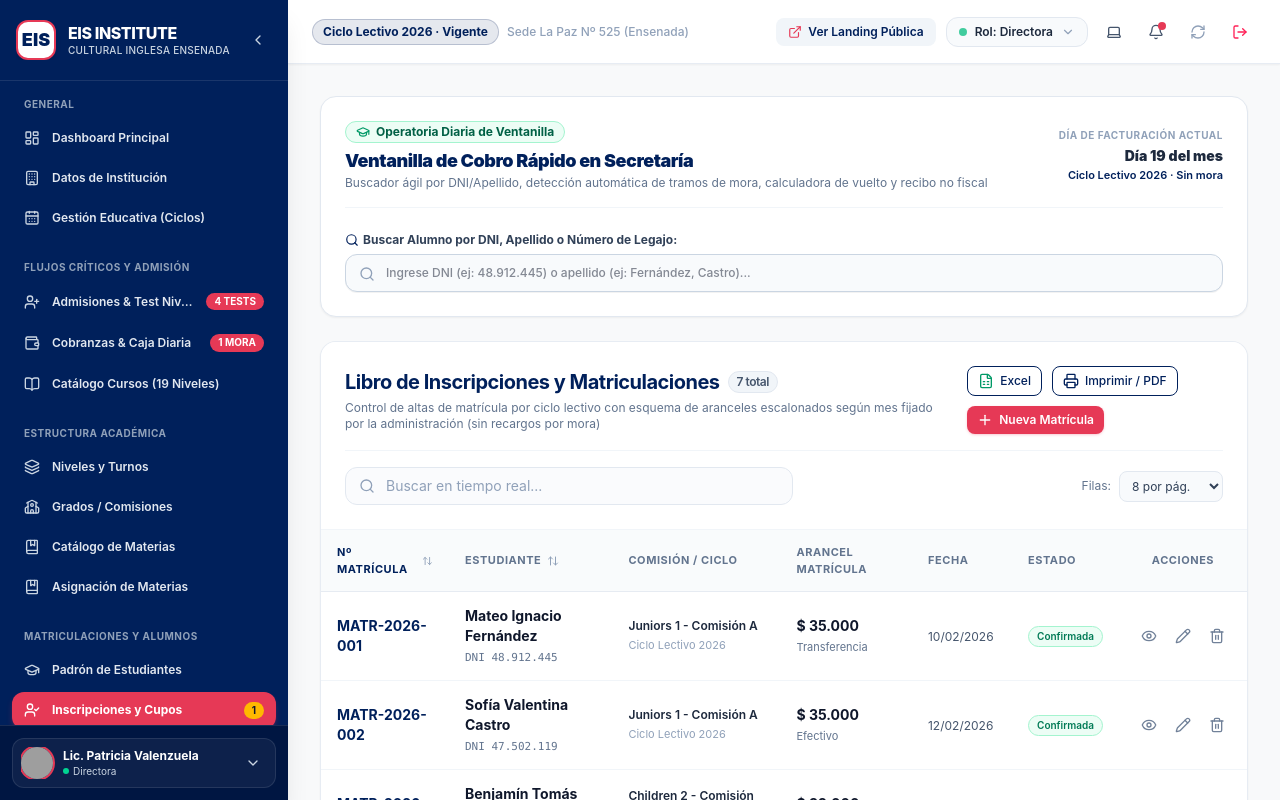
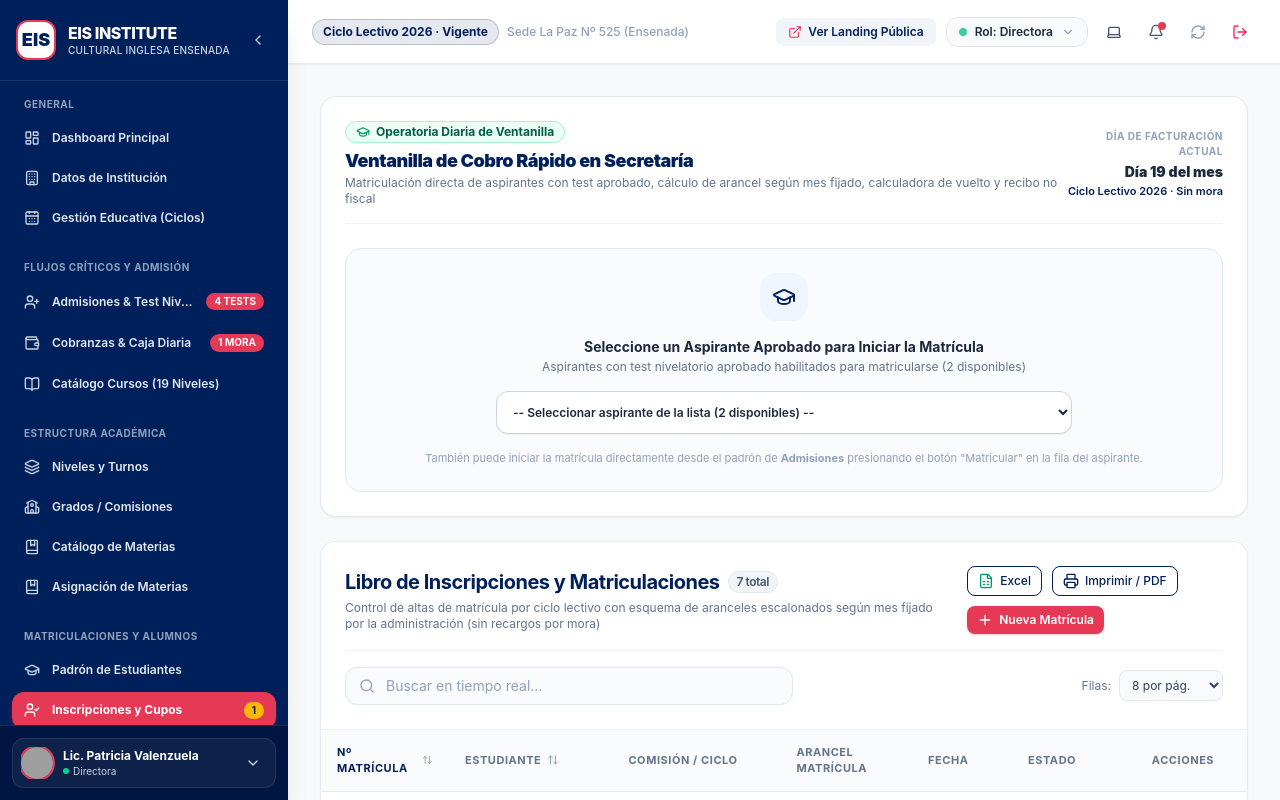
Before and after one commit to LucioBorda/sistema-gestion-eis, a Next.js app: page /admin/inscripciones in a window 1280 px wide. Built offline with nearby package versions, Linux system fonts and the light colour scheme; grey boxes are pictures that could not be loaded.

Commit message:
fix(inscripciones): remove stuck floating dropdown and provide clean native selector for aspirantes

```diff
--- a/app/admin/inscripciones/page.tsx
+++ b/app/admin/inscripciones/page.tsx
@@ -30,9 +30,7 @@ import {
   Info,
   User,
   Receipt,
-  Search,
   Wallet,
-  ArrowRight,
 } from "lucide-react";
 
 // Escala de Aranceles de Matrícula por Mes fijada por la Administración Escolar
@@ -121,37 +119,19 @@ function InscripcionesContent(): React.ReactElement {
       setPostMetodoPago("Efectivo");
       setMontoRecibidoMatricula(0);
       setComprobanteRefMatricula(`CAJA-MATR-${Date.now().toString().slice(-4)}`);
+    } else if (!postulanteIdParam) {
+      setSelectedPostulanteParaMatricula(null);
     }
-  }, [actionParam, targetPostulante?.id, comisiones]);
-
-  // Search state for Pre-Alumnos ready to matriculate (Formato Operatoria de Ventanilla)
-  const [searchPostulanteQuery, setSearchPostulanteQuery] = useState("");
-  const [isSearchFocused, setIsSearchFocused] = useState(false);
+  }, [actionParam, targetPostulante?.id, postulanteIdParam, comisiones]);
 
   // Pre-alumnos list (aspirantes con test aprobado listos para matricular)
   const preAlumnos = React.useMemo(() => {
     return postulantes.filter((p) => p.estado === "Pre-Alumno");
   }, [postulantes]);
 
-  // Filtered search results
-  const searchResultsPostulantes = React.useMemo(() => {
-    if (!searchPostulanteQuery.trim()) {
-      return preAlumnos;
-    }
-    const q = searchPostulanteQuery.toLowerCase();
-    return preAlumnos.filter(
-      (p) =>
-        p.nombreCompleto.toLowerCase().includes(q) ||
-        p.dni.replace(/\./g, "").includes(q.replace(/\./g, "")) ||
-        (p.resultadoCorreccion?.nivelAsignado || "").toLowerCase().includes(q)
-    );
-  }, [searchPostulanteQuery, preAlumnos]);
-
-  // Handler to select an applicant from the search desk
+  // Handler to select an applicant for matriculation
   const handleSelectPostulante = (post: PostulanteItem) => {
     setSelectedPostulanteParaMatricula(post);
-    setSearchPostulanteQuery("");
-    setIsSearchFocused(false);
 
     // Auto-match commission based on assigned level
     const assignedLevel = post.resultadoCorreccion?.nivelAsignado || "";
@@ -528,7 +508,7 @@ function InscripcionesContent(): React.ReactElement {
               Ventanilla de Cobro Rápido en Secretaría
             </h2>
             <p className="text-xs text-slate-500">
-              Buscador ágil por DNI/Apellido, detección automática de tramos de mora, calculadora de vuelto y recibo no fiscal
+              Matriculación directa de aspirantes con test aprobado, cálculo de arancel según mes fijado, calculadora de vuelto y recibo no fiscal
             </p>
           </div>
 
@@ -545,74 +525,49 @@ function InscripcionesContent(): React.ReactElement {
           </div>
         </div>
 
-        {/* Buscador Universal de Aspirantes Aprobados */}
-        <div className="relative">
-          <label className="block text-xs font-bold text-slate-700 mb-1.5 flex items-center gap-1">
-            <Search className="w-3.5 h-3.5 text-[#00205B]" />
-            Buscar Alumno por DNI, Apellido o Número de Legajo:
-          </label>
-          <div className="relative">
-            <input
-              type="text"
-              value={searchPostulanteQuery}
-              onChange={(e) => setSearchPostulanteQuery(e.target.value)}
-              onFocus={() => setIsSearchFocused(true)}
-              placeholder="Ingrese DNI (ej: 48.912.445) o apellido (ej: Fernández, Castro)..."
-              className="w-full pl-10 pr-4 py-2.5 text-xs bg-slate-50 border border-slate-300 rounded-xl focus:outline-none focus:ring-2 focus:ring-[#00205B] focus:bg-white transition-all shadow-2xs font-medium"
-            />
-            <Search className="w-4 h-4 text-slate-400 absolute left-3.5 top-3" />
-            {searchPostulanteQuery && (
-              <button
-                type="button"
-                onClick={() => setSearchPostulanteQuery("")}
-                className="absolute right-3.5 top-2.5 text-xs text-slate-400 hover:text-slate-600 font-semibold"
-              >
-                Limpiar
-              </button>
-            )}
+        {/* Si no hay aspirante seleccionado, mostramos un selector limpio sin menús flotantes trabados */}
+        {!selectedPostulanteParaMatricula ? (
+          <div className="p-6 bg-slate-50/80 rounded-2xl border border-slate-200 text-center space-y-4">
+            <div className="w-12 h-12 mx-auto rounded-2xl bg-blue-50 text-[#00205B] flex items-center justify-center font-bold">
+              <GraduationCap className="w-6 h-6" />
+            </div>
+            <div>
+              <h3 className="text-sm font-bold text-slate-800">
+                Seleccione un Aspirante Aprobado para Iniciar la Matrícula
+              </h3>
+              <p className="text-xs text-slate-500 mt-0.5">
+                Aspirantes con test nivelatorio aprobado habilitados para matricularse ({preAlumnos.length} disponibles)
+              </p>
             </div>
 
-          {/* Dropdown de Resultados Ágiles */}
-          {isSearchFocused && (
-            <div className="absolute z-20 left-0 right-0 mt-1 bg-white rounded-xl border border-slate-200 shadow-xl overflow-hidden divide-y divide-slate-100 max-h-64 overflow-y-auto">
-              {searchResultsPostulantes.length > 0 ? (
-                searchResultsPostulantes.map((post) => (
-                  <button
-                    key={post.id}
-                    type="button"
-                    onMouseDown={() => handleSelectPostulante(post)}
-                    className="w-full px-4 py-3 text-left hover:bg-slate-50 transition-colors flex items-center justify-between text-xs"
+            <div className="max-w-xl mx-auto">
+              <select
+                value=""
+                onChange={(e) => {
+                  const found = preAlumnos.find((p) => p.id === e.target.value);
+                  if (found) handleSelectPostulante(found);
+                }}
+                className="w-full text-xs font-semibold p-3 rounded-xl border border-slate-300 bg-white focus:outline-none focus:ring-2 focus:ring-[#00205B] shadow-2xs text-slate-800 cursor-pointer"
               >
-                    <div>
-                      <span className="font-bold text-slate-900 block">{post.nombreCompleto}</span>
-                      <span className="text-[11px] text-slate-500 font-mono">
-                        DNI {post.dni} · {post.franjaEtaria} ({post.edad} años) · Nivel: {post.resultadoCorreccion?.nivelAsignado || "General"}
-                      </span>
-                    </div>
-                    <div className="flex items-center gap-2">
-                      <Badge variant="navy" size="sm">
-                        {post.resultadoCorreccion?.nivelAsignado || "Apto Matrícula"}
-                      </Badge>
-                      <ArrowRight className="w-4 h-4 text-slate-400" />
-                    </div>
-                  </button>
-                ))
-              ) : (
-                <div className="p-4 text-center text-xs text-slate-500">
-                  {preAlumnos.length === 0
-                    ? "No hay aspirantes con test aprobado pendientes de matriculación."
-                    : "No se encontraron aspirantes que coincidan con la búsqueda."}
-                </div>
-              )}
-            </div>
-          )}
+                <option value="">
+                  {preAlumnos.length > 0
+                    ? `-- Seleccionar aspirante de la lista (${preAlumnos.length} disponibles) --`
+                    : "-- No hay aspirantes con test aprobado pendientes de matriculación --"}
+                </option>
+                {preAlumnos.map((p) => (
+                  <option key={p.id} value={p.id}>
+                    {p.nombreCompleto} · DNI {p.dni} · Nivel: {p.resultadoCorreccion?.nivelAsignado || "General"} · {p.franjaEtaria}
+                  </option>
+                ))}
+              </select>
             </div>
 
-        {/* Panel del Alumno Seleccionado en Ventanilla (Idéntico a foto image.png) */}
-        {(selectedPostulanteParaMatricula || targetPostulante) && (
-          (() => {
-            const activePostulante = selectedPostulanteParaMatricula || targetPostulante!;
-            return (
+            <p className="text-[11px] text-slate-400">
+              También puede iniciar la matrícula directamente desde el padrón de <strong>Admisiones</strong> presionando el botón "Matricular" en la fila del aspirante.
+            </p>
+          </div>
+        ) : (
+          /* Panel del Alumno Seleccionado en Ventanilla (Idéntico a foto image.png) */
           <div className="p-5 rounded-2xl border-2 border-slate-200 bg-slate-50/70 space-y-5 animate-in fade-in duration-200">
             {/* Header del Alumno / Aspirante */}
             <div className="flex flex-col sm:flex-row sm:items-center justify-between gap-3 bg-white p-4 rounded-xl border border-slate-200">
@@ -622,10 +577,10 @@ function InscripcionesContent(): React.ReactElement {
                 </div>
                 <div>
                   <h3 className="font-black text-slate-900 text-sm">
-                        {activePostulante.nombreCompleto}
+                    {selectedPostulanteParaMatricula.nombreCompleto}
                   </h3>
                   <span className="text-xs text-slate-500 font-mono">
-                        DNI {activePostulante.dni} · Postulante Aprobado · {postSelectedComisionObj?.nombre || "Comisión a asignar"} · Nivel: {activePostulante.resultadoCorreccion?.nivelAsignado || "General"}
+                    DNI {selectedPostulanteParaMatricula.dni} · Postulante Aprobado · {postSelectedComisionObj?.nombre || "Comisión a asignar"} · Nivel: {selectedPostulanteParaMatricula.resultadoCorreccion?.nivelAsignado || "General"}
                   </span>
                 </div>
               </div>
@@ -809,8 +764,6 @@ function InscripcionesContent(): React.ReactElement {
                   </div>
                 </form>
               </div>
-            );
-          })()
             )}
       </div>
 
```
Lines whose indentation alone changed are shown as unchanged.
